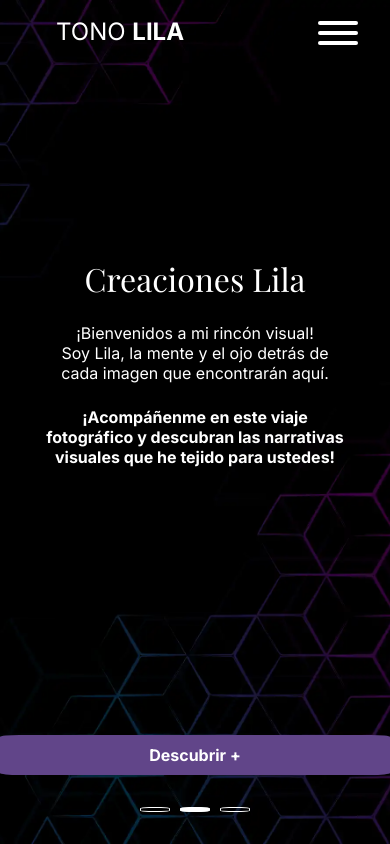
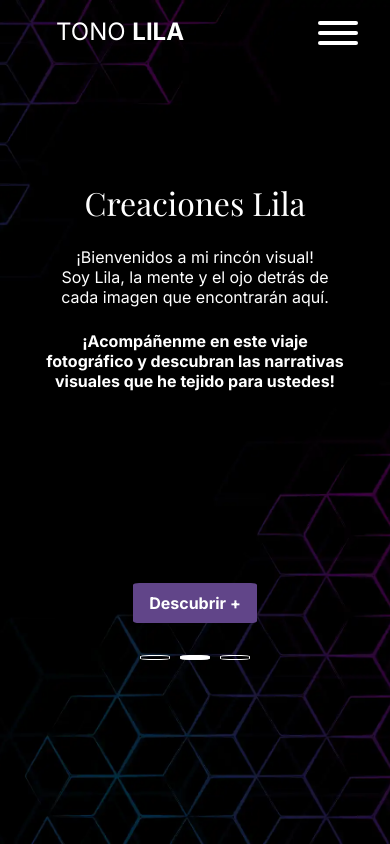
Before and after one commit to tonoLila/tonoLilaweb, a React (Vite) app: page / in a window 390 px wide. Built offline with nearby package versions, Linux system fonts and the light colour scheme.

Commit message:
responsive mobile modificado

```diff
--- a/src/components/Hero.jsx
+++ b/src/components/Hero.jsx
@@ -47,13 +47,15 @@ const Hero = ({
           <p className={styles.hero_bold}>{boldText}</p>
           {isDesktop && <button className={styles.cta}>{button}</button>}
         </div>
-      </div>
-      {!isDesktop && <button className={styles.cta}>{button}</button>}
-      <div>
         {!isDesktop && (
-          <Markers sections={sections} currentSection={currentSection} />
+          <div className="button_container">
+            <button className={styles.cta_mobile}>{button}</button>
+            <Markers sections={sections} currentSection={currentSection} />
+          </div>
         )}
       </div>
+
+
     </motion.div>
   );
 };
--- a/src/styles/hero.module.css
+++ b/src/styles/hero.module.css
@@ -91,6 +91,8 @@
         width: 100%;
         height: 100vh;
         padding: 0;
+        flex-direction: column;
+        justify-content: space-evenly;
     }
 
     .text_container {
@@ -121,9 +123,23 @@
         color: #fff;
     }
 
-    .cta {
+    .button_container{
+        width: 100%;
+        display: flex;
+        flex-direction: column;
+        justify-content: center;
+        align-items: center;
+    }
+
+    .cta_mobile {
+        background-color: #614589;
+        border: none;
+        padding: .5em 1em;
+        border-radius: 5%;
+        color: #fff;
+        text-align: center;
         font-size: 1em;
-        cursor: pointer;
+        font-weight: bold;
     }
 
 }
```
Also changed, not shown: 1 other file (tests, documents, lock files or other folders).
